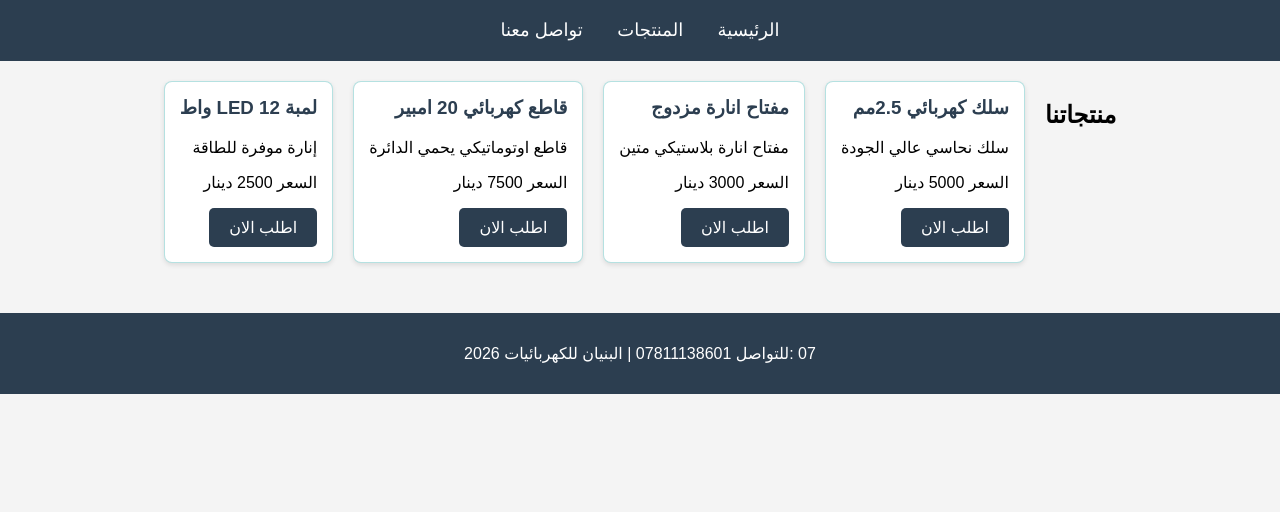
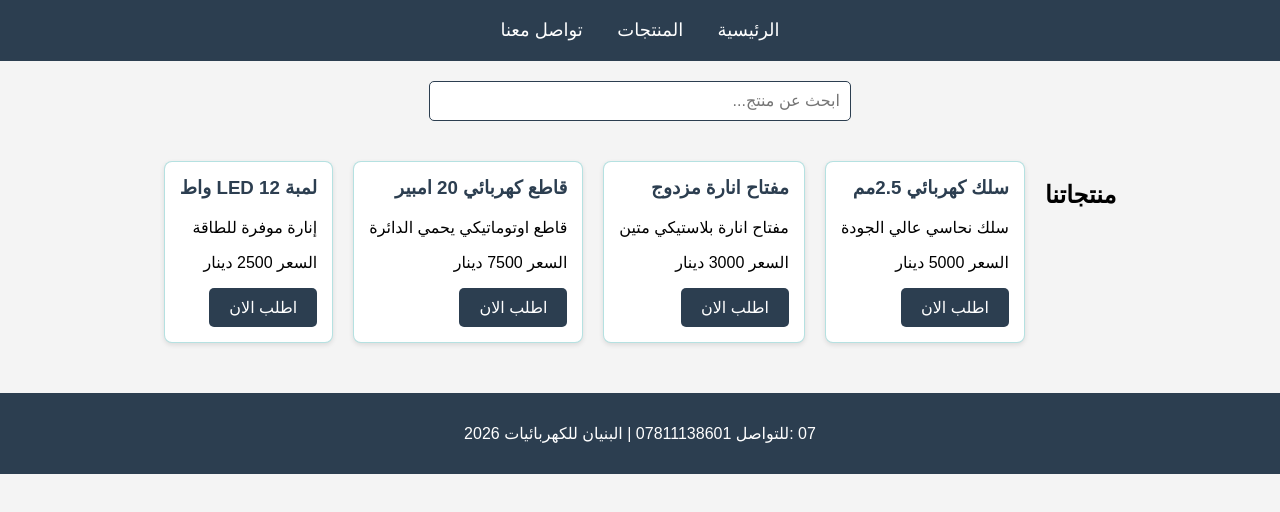
Before and after one commit to melakalmohmeed41-jpg/al-bunyan, a plain HTML site: page index.html in a window 1280 px wide. Shown: the part 82-594 px from the top of the page. Drawn offline with Linux system fonts and the light colour scheme.

Commit message:
Add product search

```diff
--- a/index.html
+++ b/index.html
@@ -15,7 +15,11 @@
               <a href="#">تواصل معنا</a>
           </nav>
     </header>
+
+    <input type="text" id="search-input" placeholder="ابحث عن منتج...">
+
     <main id="products-container">
+
         <h2>منتجاتنا</h2>
     </main>
 <footer>
--- a/script.js
+++ b/script.js
@@ -1,4 +1,7 @@
 console.log("Al-Bunyan website loaded");
+
+const phone = "964XXXXXXXXXX"; // 9647811138601
+
 const products = [
   { id: 1, name: "سلك كهربائي 2.5مم", description: "سلك نحاسي عالي الجودة", price: 5000 },
   { id: 2, name: "مفتاح انارة مزدوج", description: "مفتاح انارة بلاستيكي متين", price: 3000 },
@@ -6,25 +9,35 @@ const products = [
   { id: 4, name: "لمبة LED 12 واط", description: "إنارة موفرة للطاقة", price: 2500 }
 ];
 
-console.log(products);
-function renderProducts() {
+function renderProducts(list) {
   const container = document.getElementById("products-container");
+  container.innerHTML = "<h2>منتجاتنا</h2>";
 
-  products.forEach(function (product) {
+  list.forEach(function (product) {
     const box = document.createElement("div");
     box.className = "product";
+
+    const message = encodeURIComponent("اريد طلب: " + product.name);
 
     box.innerHTML = `
       <h3>${product.name}</h3>
       <p>${product.description}</p>
       <p>السعر ${product.price} دينار</p>
-      <a class="order-btn" href="https://wa.me/${phone}?text=${encodeURIComponent('اريد طلب: ' + product.name)}" target="_blank">اطلب الان</a>
+      <a class="order-btn" href="https://wa.me/${phone}?text=${message}" target="_blank">اطلب الان</a>
     `;
 
     container.appendChild(box);
   });
-}const phone = "964XXXXXXXXXX"; // 9647811138601
+}
 
-renderProducts();
+renderProducts(products);
 
-console.log(products.length);
+const searchInput = document.getElementById("search-input");
+
+searchInput.addEventListener("input", function () {
+  const text = searchInput.value.trim();
+  const filtered = products.filter(function (product) {
+    return product.name.includes(text);
+  });
+  renderProducts(filtered);
+});
--- a/style.css
+++ b/style.css
@@ -65,6 +65,16 @@ nav a {
     transform: translateY(-8px);
     box-shadow: 0 12px 24px rgba(0,0,0,0.2);
 }
+#search-input {
+  display: block;
+  width: 90%;
+  max-width: 400px;
+  margin: 20px auto;
+  padding: 10px;
+  font-size: 16px;
+  border: 1px solid #2c3e50;
+  border-radius: 5px;
+}
 @media (max-width: 700px) {
   main {
     padding: 10px;
```
